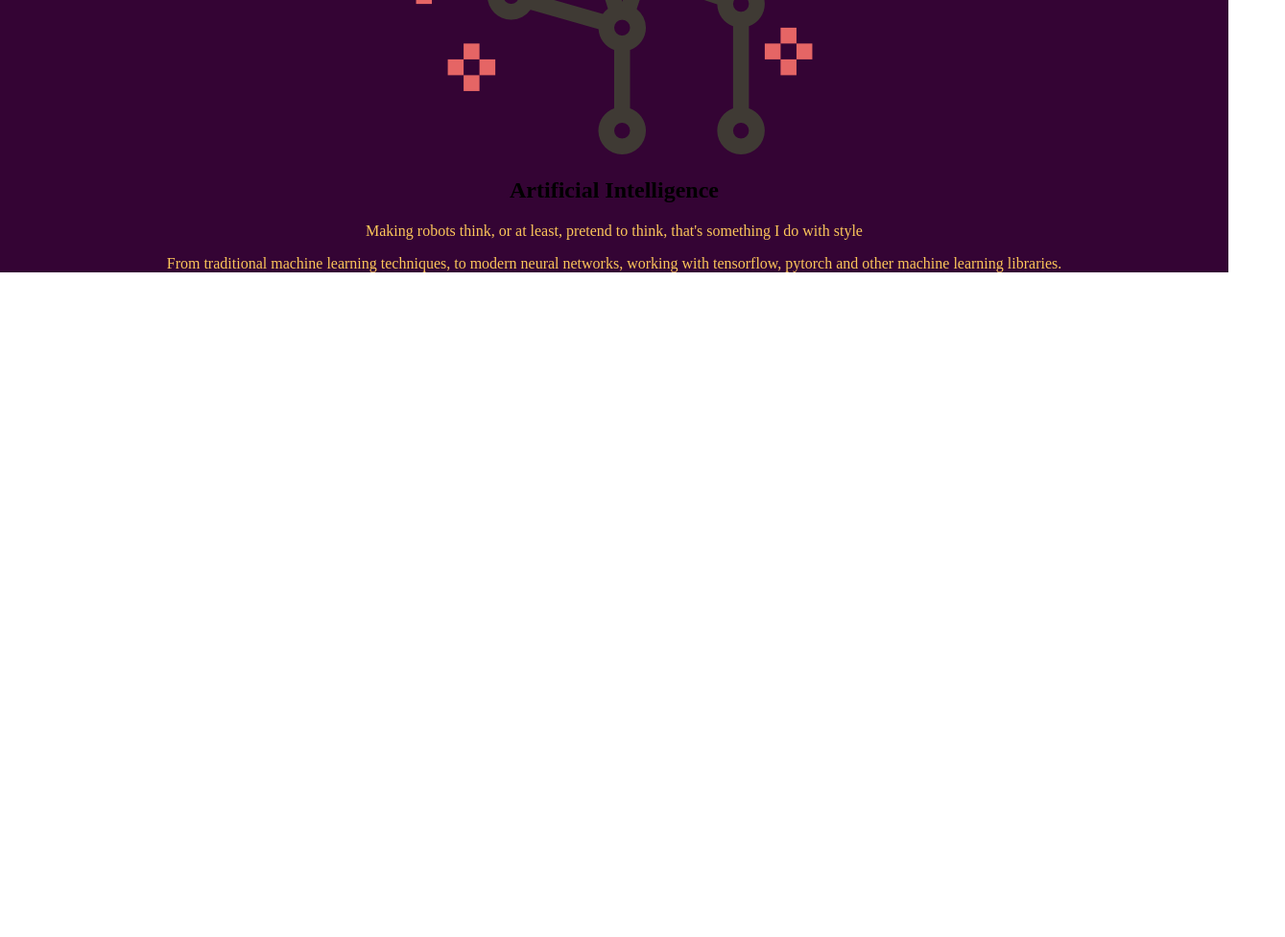
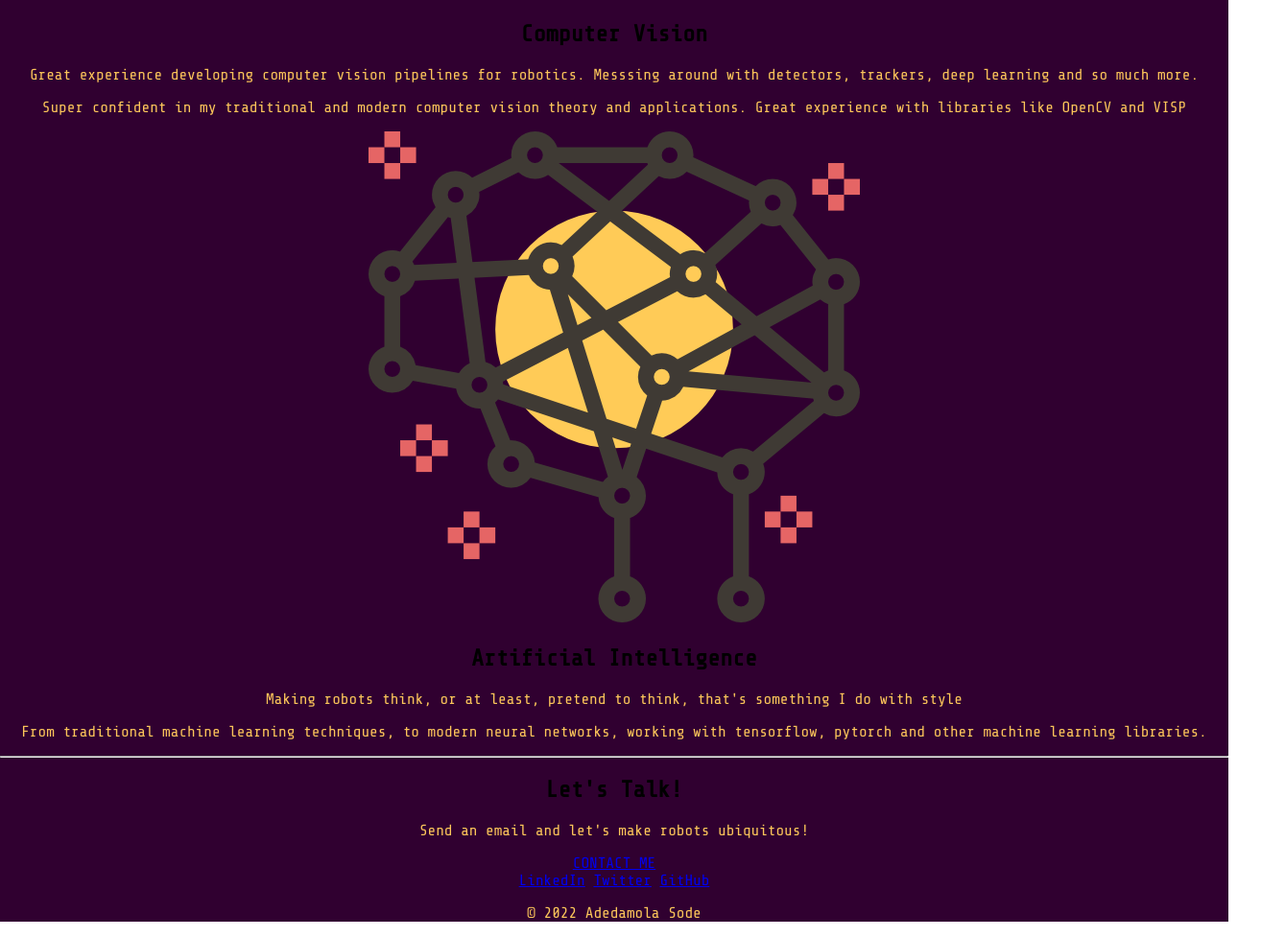
Before and after one commit to AsimovNo9/mypage_v1, a plain HTML site: page index.html in a window 1280 px wide. Shown: the part 1745-2722 px from the top of the page at 96% size, 1339 px wide, since content can reach past the window. Before the commit the page ends 2045 px from the top, so only its background shows below. Drawn offline with nearby package versions, Linux system fonts and the light colour scheme.

Commit message:
Made some layout edits, and still working on positioning. Uploaded self image.

```diff
--- a/css/styles.css
+++ b/css/styles.css
@@ -1,10 +1,11 @@
 body{
     margin: 0;
     text-align: center;
+    font-family: 'Share Tech Mono', monospace;
 }
 
 div{
-    background-color: #340434;
+    background-color: #300030;
 }
 
 h1{
@@ -15,3 +16,8 @@ h1{
 p{
     color: #FCC65A;
 }
+
+.asimov-image{
+    position: relative;
+    left: 500px;
+}
--- a/index.html
+++ b/index.html
@@ -6,36 +6,61 @@
         <title>AsimovNo9</title>
         <link rel="stylesheet" href="./css/styles.css">
         <link rel="icon" href="images/asimovno9.ico">
-    </head>
+        <link href="https://fonts.googleapis.com/css2?family=Share+Tech+Mono&display=swap" rel="stylesheet">    </head>
 
     <body>
 
         <div class="top-container">
             <h1>Asimov No. 9</h1>
             <p>A Robotics Software Engineer</p>
+            <img class="asimov-image" src="./images/pxArt.png" alt="Robot">
         </div>
 
-        <div class="second-container">
+        <div class="middle-container">
+            <div class="robot">
                 <img src="./images/robot.png" alt="Robot">
                 <h2>Robotics</h2>
                 <p>Graduate of the European Masters in Advanced Robotics Program, I work with various advanced and standard technologies surrounding robots.</p>
                 <p>Creating autonomous systems that give me more time to be lazy, that's the future I want. Great experience with ROS in C++ and python</p>
             </div>
 
-        <div class="third-container">
+            <div class="computer_vision">
                 <img src="./images/comp_vision.png" alt="Computer vision eye">
                 <h2>Computer Vision</h2>
                 <p>Great experience developing computer vision pipelines for robotics. Messsing around with detectors, trackers, deep learning and so much more.</p>
                 <p>Super confident in my traditional and modern computer vision theory and applications. Great experience with libraries like OpenCV and VISP</p>
             </div>
 
-        <div class="bottom-container">
+            <div class="artificial">
                 <img src="./images/a_i.png" alt="A.I.">
                 <h2>Artificial Intelligence</h2>
                 <p>Making robots think, or at least, pretend to think, that's something I do with style</p>
                 <p>From traditional machine learning techniques, to modern neural networks, working with tensorflow, pytorch and other machine learning libraries.</p>
             </div>
 
+            <hr>
+
+            <div class="contact-me">
+                <h2>Let's Talk!</h2>
+                <p>Send an email and let's make robots ubiquitous!</p>
+                <a class="btn" href="mailto:adedamola.sode@gmail.com">CONTACT ME</a>
+            </div>
+        </div>
+
+        <div class="bottom-container">
+            <a class="footer-link" href="https://www.linkedin.com/in/adedamolasode/">LinkedIn</a>
+            <a class="footer-link" href="https://twitter.com/Profdml">Twitter</a>
+            <a class="footer-link" href="https://github.com/AsimovNo9">GitHub</a>
+            <p>© 2022 Adedamola Sode</p>
+        </div>
+
+
+
+
+
+
+
+
     </body>
 
 </html>
```
Also changed, not shown: 1 other file. Lines whose indentation alone changed are shown as unchanged.
